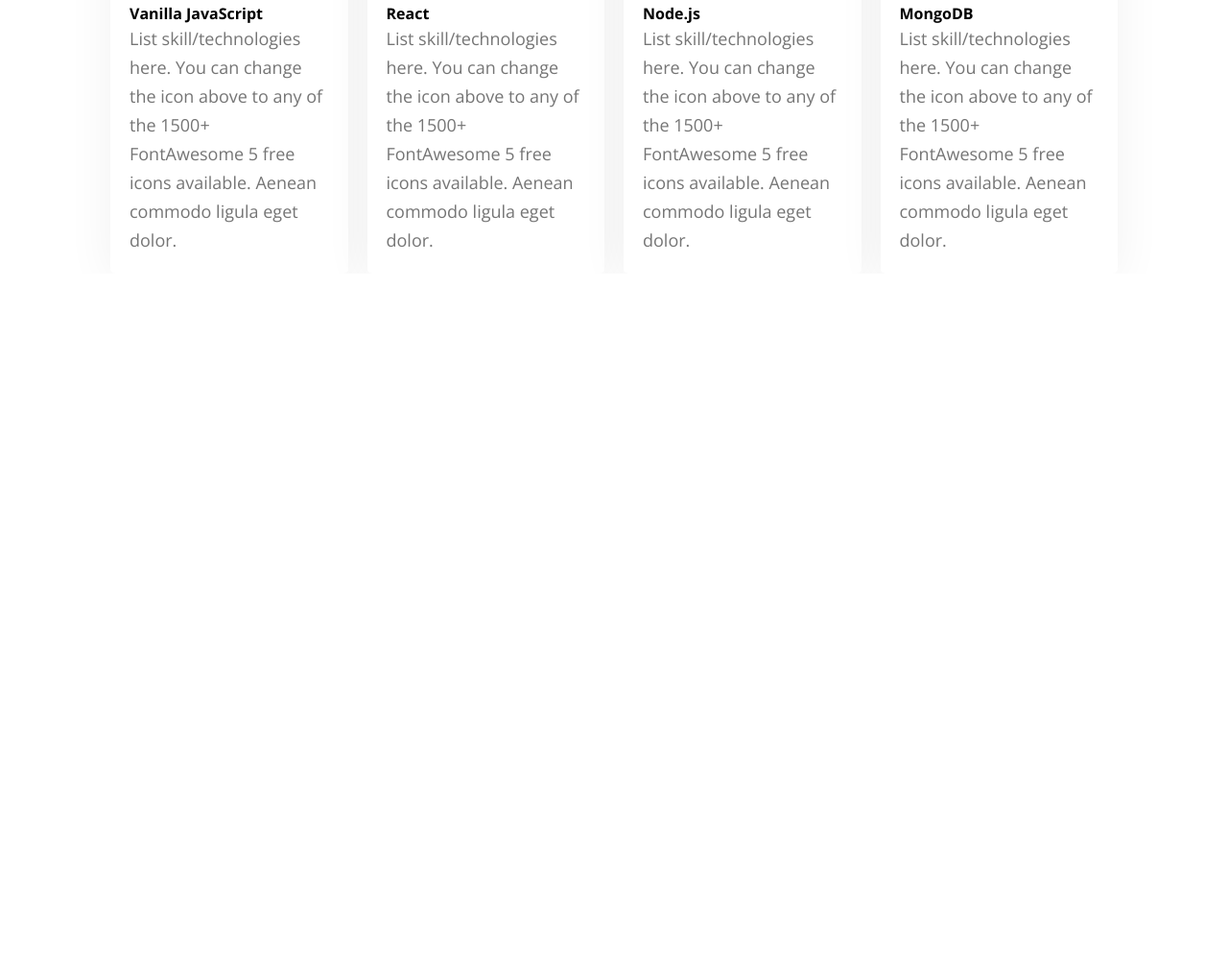
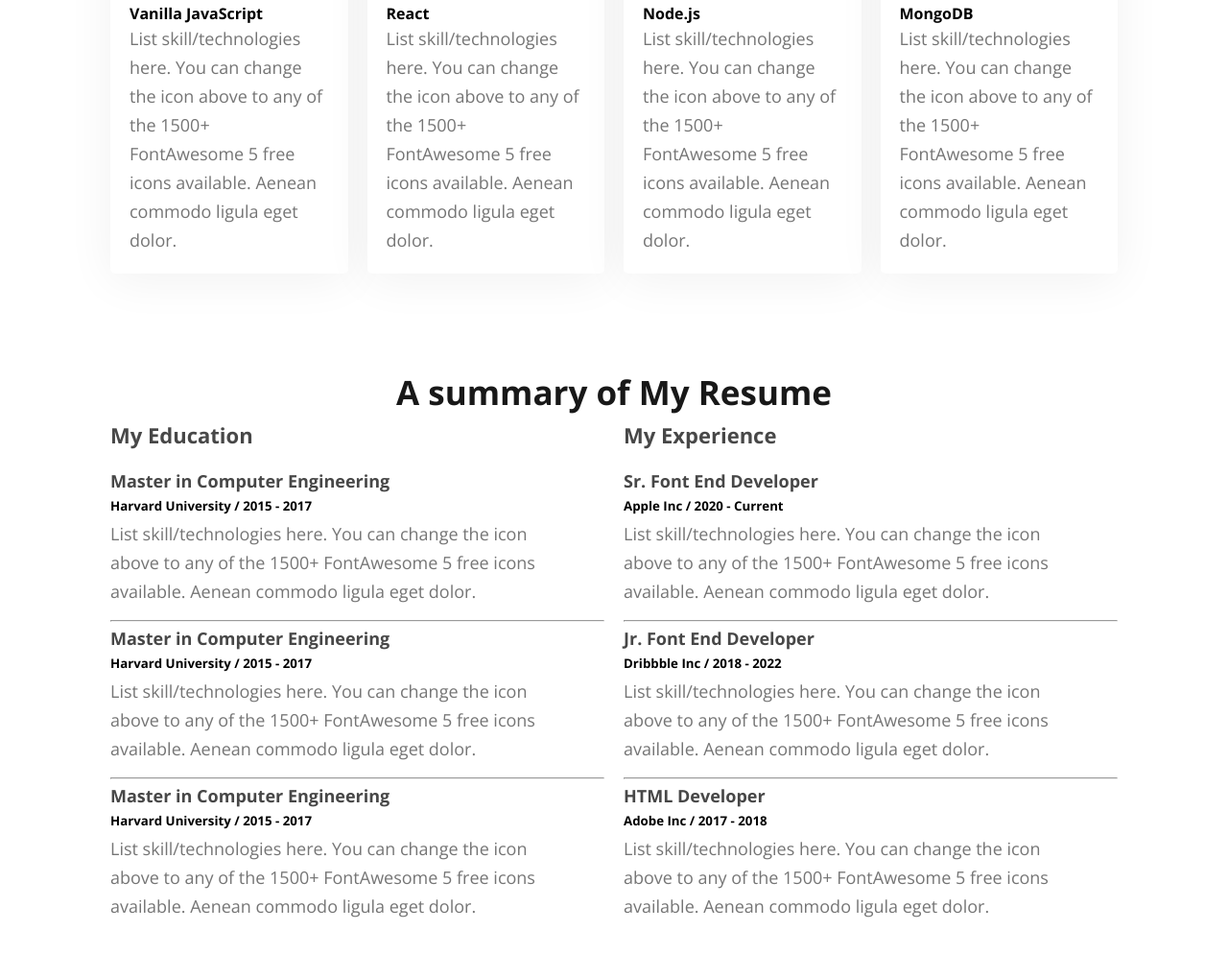
Before and after one commit to johurulHaque/web-developer-portfolio, a plain HTML site: page index.html in a window 1280 px wide. Shown: the part 1589-2583 px from the top of the page at 96% size. Before the commit the page ends 1874 px from the top, so only its background shows below. Drawn offline with nearby package versions, Linux system fonts and the light colour scheme.

Commit message:
added resume section

```diff
--- a/index.html
+++ b/index.html
@@ -201,6 +201,45 @@
             font-weight: 400;
             line-height: 30px;
         }
+
+        /* resume */
+        .resume {
+            margin: 100px 0;
+        }
+
+        .resume-container {
+            display: flex;
+            gap: 20px;
+        }
+
+        .resume-title {
+            margin-bottom: 10px;
+            color: rgb(71, 71, 71);
+            font-size: 22px;
+            font-weight: 700;
+            line-height: 41px;
+            letter-spacing: 0%;
+            text-align: left;
+        }
+
+        .resume-sub-title {
+            color: rgb(71, 71, 71);
+            font-size: 18px;
+            font-weight: 700;
+            line-height: 34px;
+            letter-spacing: 0%;
+            text-align: left;
+        }
+
+        .resume-desctiption {
+            color: rgb(117, 117, 117);
+            font-size: 18px;
+            font-weight: 400;
+            line-height: 30px;
+            /* text-align: center; */
+            padding-right: 50px;
+            margin: 5px 0px 15px 0px;
+        }
     </style>
 </head>
 
@@ -301,6 +340,66 @@
             </div>
 
         </section>
+        <!-- resume -->
+        <section class="resume">
+            <h2 class="section-title">A summary of My Resume</h2>
+            <div class="resume-container">
+                <div class="education">
+                    <h3 class="resume-title">My Education</h3>
+                    <div>
+                        <h4 class="resume-sub-title">Master in Computer Engineering</h4>
+                        <h5>Harvard University / 2015 - 2017</h5>
+                        <p class="resume-desctiption">List skill/technologies here. You can change the icon above
+                            to any of the 1500+ FontAwesome 5 free icons available. Aenean commodo ligula eget dolor.
+                        </p>
+                    </div>
+                    <hr>
+                    <div>
+                        <h4 class="resume-sub-title">Master in Computer Engineering</h4>
+                        <h5>Harvard University / 2015 - 2017</h5>
+                        <p class="resume-desctiption">List skill/technologies here. You can change the icon above
+                            to any of the 1500+ FontAwesome 5 free icons available. Aenean commodo ligula eget dolor.
+                        </p>
+                    </div>
+                    <hr>
+                    <div>
+                        <h4 class="resume-sub-title">Master in Computer Engineering</h4>
+                        <h5>Harvard University / 2015 - 2017</h5>
+                        <p class="resume-desctiption">List skill/technologies here. You can change the icon above
+                            to any of the 1500+ FontAwesome 5 free icons available. Aenean commodo ligula eget dolor.
+                        </p>
+                    </div>
+                </div>
+                <div class="experience">
+                    <h3 class="resume-title">My Experience</h3>
+                    <div>
+                        <h4 class="resume-sub-title">Sr. Font End Developer</h4>
+                        <h5>Apple Inc / 2020 - Current</h5>
+                        <p class="resume-desctiption">List skill/technologies here. You can change the icon above
+                            to any of the 1500+ FontAwesome 5 free icons available. Aenean commodo ligula eget dolor.
+                        </p>
+                    </div>
+                    <hr>
+                    <div>
+                        <h4 class="resume-sub-title">Jr. Font End Developer</h4>
+                        <h5>Dribbble Inc / 2018 - 2022</h5>
+                        <p class="resume-desctiption">List skill/technologies here. You can change the icon above
+                            to any of the 1500+ FontAwesome 5 free icons available. Aenean commodo ligula eget dolor.
+                        </p>
+                    </div>
+                    <hr>
+                    <div>
+                        <h4 class="resume-sub-title">HTML Developer</h4>
+                        <h5>Adobe Inc / 2017 - 2018</h5>
+                        <p class="resume-desctiption">List skill/technologies here. You can change the icon above
+                            to any of the 1500+ FontAwesome 5 free icons available. Aenean commodo ligula eget dolor.
+                        </p>
+                    </div>
+
+                </div>
+            </div>
+
+        </section>
     </main>
     <footer>
 
```
